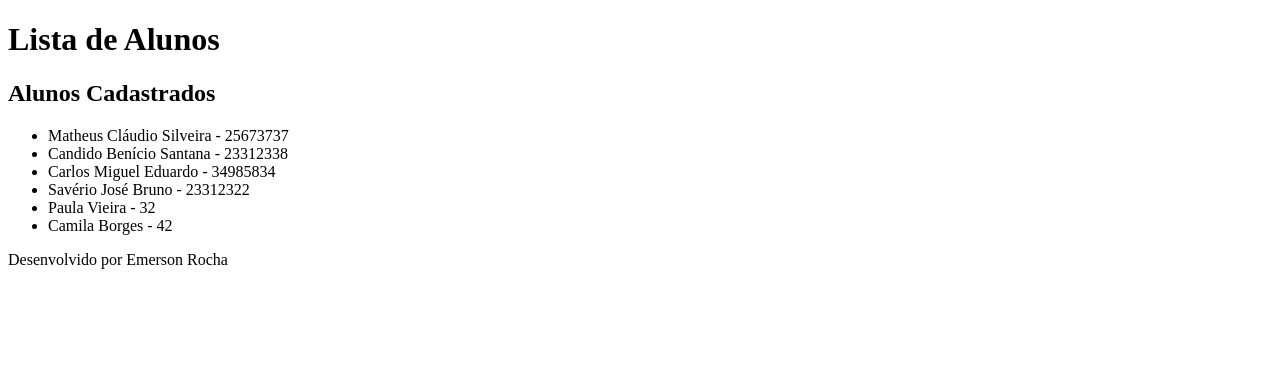
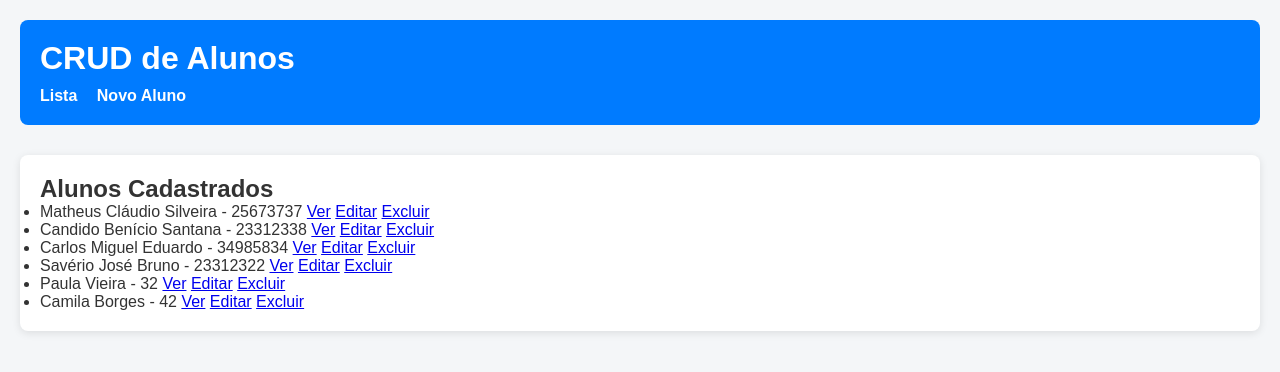
Before and after one commit to Emersong365/Novo_Projeto_Django, a Django app: page / in a window 1280 px wide. Shown: the top 372 px of the page. Run offline with Django 5.2, Linux system fonts and the light colour scheme; data comes from the database, SQL or seed files in the repository; both versions use the stored data as it was after the commit.

Commit message:
CRUD completo de Aluno

```diff
--- a/app/urls.py
+++ b/app/urls.py
@@ -2,5 +2,9 @@ from django.urls import path
 from . import views
 
 urlpatterns = [
-    path('', views.lista_alunos, name='lista_alunos'),
+    path('', views.lista_alunos, name='lista_alunos'),                # Listagem
+    path('novo/', views.aluno_create, name='aluno_create'),          # Criar novo
+    path('<int:pk>/', views.aluno_detalhe, name='aluno_detalhe'),    # Detalhes
+    path('<int:pk>/editar/', views.aluno_update, name='aluno_update'), # Editar
+    path('<int:pk>/excluir/', views.aluno_delete, name='aluno_delete'),# Excluir
 ]
--- a/app/views.py
+++ b/app/views.py
@@ -1,9 +1,48 @@
-from django.shortcuts import render
+from django.shortcuts import render, get_object_or_404, redirect
 from .models import Aluno
+from .forms import AlunoForm
+from django.contrib import messages  # Para o desafio de mensagens
 
+# Listagem
 def lista_alunos(request):
     alunos = Aluno.objects.all()
     return render(request, 'app/lista.html', {'alunos': alunos})
-from django.shortcuts import render
 
-# Create your views here.
+# Criar
+def aluno_create(request):
+    if request.method == 'POST':
+        form = AlunoForm(request.POST)
+        if form.is_valid():
+            form.save()
+            messages.success(request, "Aluno criado com sucesso!")  # Desafio
+            return redirect('lista_alunos')
+    else:
+        form = AlunoForm()
+    return render(request, 'app/aluno_form.html', {'form': form})
+
+# Detalhes
+def aluno_detalhe(request, pk):
+    aluno = get_object_or_404(Aluno, pk=pk)
+    return render(request, 'app/aluno_detalhe.html', {'aluno': aluno})
+
+# Editar
+def aluno_update(request, pk):
+    aluno = get_object_or_404(Aluno, pk=pk)
+    if request.method == 'POST':
+        form = AlunoForm(request.POST, instance=aluno)
+        if form.is_valid():
+            form.save()
+            messages.success(request, "Aluno atualizado com sucesso!")  # Desafio
+            return redirect('lista_alunos')
+    else:
+        form = AlunoForm(instance=aluno)
+    return render(request, 'app/aluno_form.html', {'form': form})
+
+# Excluir
+def aluno_delete(request, pk):
+    aluno = get_object_or_404(Aluno, pk=pk)
+    if request.method == 'POST':
+        aluno.delete()
+        messages.success(request, "Aluno excluído com sucesso!")  # Desafio
+        return redirect('lista_alunos')
+    return render(request, 'app/aluno_confirm_delete.html', {'aluno': aluno})
--- a/config/urls.py
+++ b/config/urls.py
@@ -3,5 +3,5 @@ from django.urls import path, include
 
 urlpatterns = [
     path('admin/', admin.site.urls),
-    path('', include('app.urls')),  # 👈 rota principal
+    path('', include('app.urls')),  # todas as URLs da app
 ]
--- a/templates/app/lista.html
+++ b/templates/app/lista.html
@@ -6,7 +6,12 @@
 <h2>Alunos Cadastrados</h2>
 <ul>
     {% for aluno in alunos %}
-        <li>{{ aluno.nome }} - {{ aluno.matricula }}</li>
+        <li>
+            {{ aluno.nome }} - {{ aluno.matricula }}
+            <a href="{% url 'aluno_detalhe' aluno.pk %}">Ver</a>
+            <a href="{% url 'aluno_update' aluno.pk %}">Editar</a>
+            <a href="{% url 'aluno_delete' aluno.pk %}">Excluir</a>
+        </li>
     {% empty %}
         <li>Nenhum aluno cadastrado.</li>
     {% endfor %}
--- a/templates/base.html
+++ b/templates/base.html
@@ -2,19 +2,119 @@
 <html lang="pt-br">
 <head>
     <meta charset="UTF-8">
-    <title>{% block title %}Lista de Alunos{% endblock %}</title>
+    <title>{% block title %}CRUD Alunos{% endblock %}</title>
+    <style>
+        /* Reset básico */
+        * { margin: 0; padding: 0; box-sizing: border-box; }
+
+        body {
+            font-family: 'Arial', sans-serif;
+            background-color: #f4f6f8;
+            color: #333;
+            padding: 20px;
+        }
+
+        header {
+            background-color: #007BFF;
+            color: white;
+            padding: 20px;
+            border-radius: 8px;
+            margin-bottom: 30px;
+        }
+
+        header h1 {
+            margin-bottom: 10px;
+        }
+
+        nav a {
+            color: white;
+            text-decoration: none;
+            margin-right: 15px;
+            font-weight: bold;
+        }
+
+        nav a:hover {
+            text-decoration: underline;
+        }
+
+        main {
+            background-color: white;
+            padding: 20px;
+            border-radius: 8px;
+            box-shadow: 0 2px 8px rgba(0,0,0,0.1);
+        }
+
+        table {
+            width: 100%;
+            border-collapse: collapse;
+            margin-top: 15px;
+        }
+
+        th, td {
+            padding: 12px;
+            border-bottom: 1px solid #ddd;
+            text-align: left;
+        }
+
+        th {
+            background-color: #007BFF;
+            color: white;
+        }
+
+        tr:hover {
+            background-color: #f1f1f1;
+        }
+
+        button, input[type="submit"] {
+            background-color: #007BFF;
+            color: white;
+            border: none;
+            padding: 8px 15px;
+            border-radius: 4px;
+            cursor: pointer;
+            font-weight: bold;
+        }
+
+        button:hover, input[type="submit"]:hover {
+            background-color: #0056b3;
+        }
+
+        .success {
+            color: green;
+            margin-bottom: 15px;
+        }
+
+        a.action-link {
+            color: #007BFF;
+            text-decoration: none;
+            margin-right: 10px;
+            font-weight: bold;
+        }
+
+        a.action-link:hover {
+            text-decoration: underline;
+        }
+    </style>
 </head>
 <body>
     <header>
-        <h1>Lista de Alunos</h1>
+        <h1>CRUD de Alunos</h1>
+        <nav>
+            <a href="{% url 'lista_alunos' %}">Lista</a>
+            <a href="{% url 'aluno_create' %}">Novo Aluno</a>
+        </nav>
     </header>
+
+    {% if messages %}
+        <ul>
+            {% for message in messages %}
+                <li class="success">{{ message }}</li>
+            {% endfor %}
+        </ul>
+    {% endif %}
 
     <main>
         {% block content %}{% endblock %}
     </main>
-
-    <footer>
-        <p>Desenvolvido por Emerson Rocha</p>
-    </footer>
 </body>
 </html>
```
Also changed, not shown: app/forms.py (added, +7 -0 lines), templates/app/aluno_confirm_delete.html (added, +12 -0 lines), templates/app/aluno_detalhe.html (added, +12 -0 lines), templates/app/aluno_form.html (added, +12 -0 lines), db.sqlite3.
